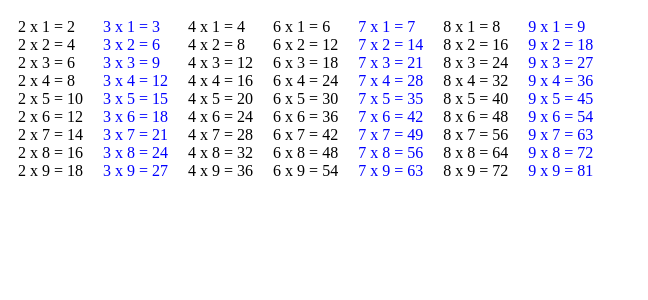
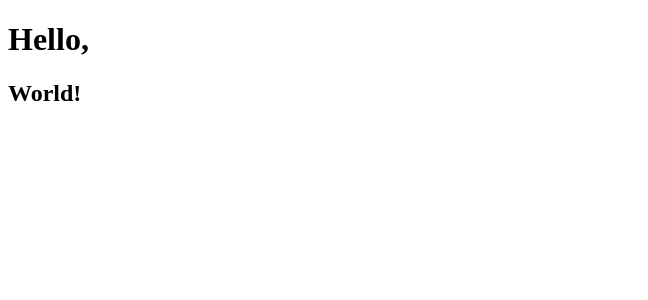
Before and after one commit to hyesom2/study_React, a React (Create React App) app: page / in a window 1280 px wide. Shown: the top 300 px of the page, without its empty margins (0-648 px from the left). Built offline with nearby package versions, Linux system fonts and the light colour scheme.

Commit message:
✨ Basic of component in React
Chapter 03-1. 컴포넌트란?

```diff
--- a/src/App.js
+++ b/src/App.js
@@ -1,37 +1,11 @@
-/*
-  ※ JSX로 구구단 출력하기
-  - 구구단 2~9단을 출력하세요.
-  - 단, 5단은 제외합니다.
-  - 홀수 단은 다른 색으로 표시합니다.
-  - 구구단은 오른쪽으로 나열되도록 합니다.
-*/
-
-const num = [1, 2, 3, 4, 5, 6, 7, 8, 9];
+import Hello from "./Hello.js";
+import World from "./World";
 
 export default function App() {
   return (
     <div>
-      <div style={{ display: "flex" }}>
-        {/* 여기에 JSX를 활용하여 요구사항에 맞는 구구단을 완성시켜보세요! */}
-        {num.map(
-          (n) =>
-            // if (n === 1 || n === 5) {
-            //   return null;
-            // }
-            n >= 2 &&
-            n !== 5 && (
-              <div style={{ padding: 10 }}>
-                {num.map((m) => {
-                  return (
-                    <div style={{ color: n % 2 === 1 ? "blue" : "black" }}>
-                      {n} x {m} = {n * m}
-                    </div>
-                  );
-                })}
-              </div>
-            ),
-        )}
-      </div>
+      <Hello></Hello>
+      <World />
     </div>
   );
 }
--- /dev/null
+++ b/src/Hello.js
@@ -0,0 +1,3 @@
+export default function Hello() {
+  return <h1>Hello,</h1>;
+}
--- /dev/null
+++ b/src/World.js
@@ -0,0 +1,3 @@
+export default function World() {
+  return <h2>World!</h2>;
+}
```
